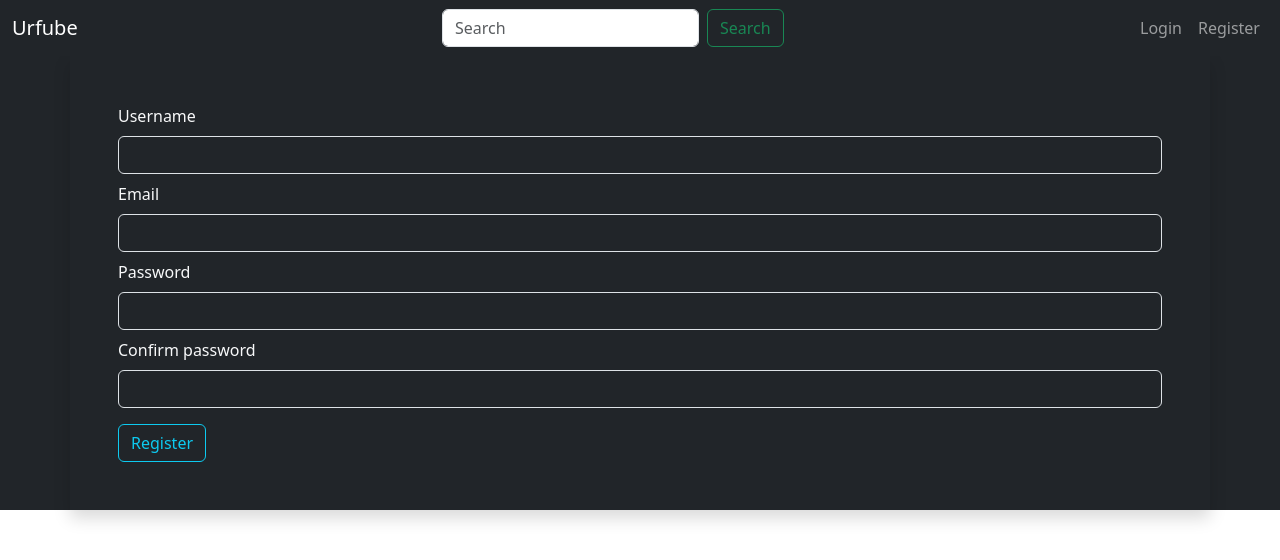
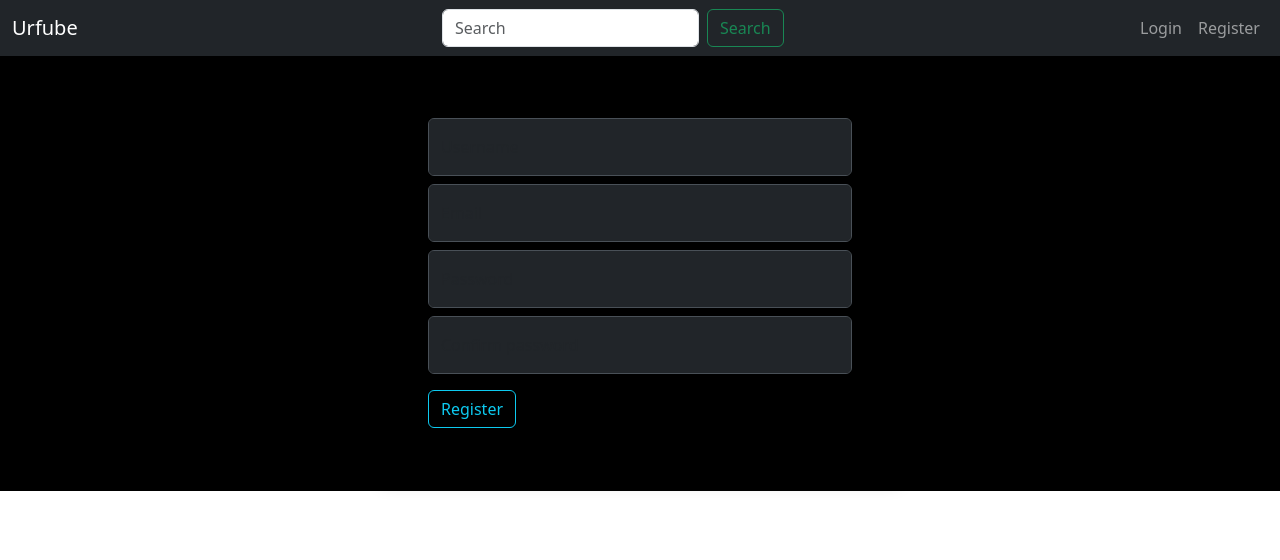
Before and after one commit to jurmaev/urfube_frontend, a Vue app: page /register in a window 1280 px wide. Shown: the top 560 px of the page. Built offline with nearby package versions, Linux system fonts and the light colour scheme.

Commit message:
style changes

```diff
--- a/index.html
+++ b/index.html
@@ -3,19 +3,13 @@
 
 <head>
   <meta charset="UTF-8">
-  <!-- <link rel="icon" href="/favicon.ico"> -->
   <meta name="viewport" content="width=device-width, initial-scale=1.0">
-  <link href="https://cdn.jsdelivr.net/npm/bootstrap@5.3.0-alpha1/dist/css/bootstrap.min.css" rel="stylesheet"
-    integrity="sha384-GLhlTQ8iRABdZLl6O3oVMWSktQOp6b7In1Zl3/Jr59b6EGGoI1aFkw7cmDA6j6gD" crossorigin="anonymous">
-  <script defer src="https://cdn.jsdelivr.net/npm/bootstrap@5.3.0-alpha1/dist/js/bootstrap.bundle.min.js"
-    integrity="sha384-w76AqPfDkMBDXo30jS1Sgez6pr3x5MlQ1ZAGC+nuZB+EYdgRZgiwxhTBTkF7CXvN"
-    crossorigin="anonymous"></script>
-    <link rel="stylesheet" href="./node_modules/video.js/dist/video-js.css">
+  <link rel="stylesheet" href="./node_modules/video.js/dist/video-js.css">
   <title>Urfube</title>
 </head>
 
 <body>
-  <div id="app" class="bg-dark"></div>
+  <div id="app"></div>
   <script type="module" src="/src/main.js"></script>
 </body>
 
--- a/package.json
+++ b/package.json
@@ -8,8 +8,10 @@
     "preview": "vite preview"
   },
   "dependencies": {
+    "@popperjs/core": "^2.11.7",
     "@vuelidate/core": "^2.0.2",
     "@vuelidate/validators": "^2.0.2",
+    "bootstrap": "^5.3.0-alpha3",
     "pinia": "^2.0.34",
     "vue": "^3.2.47",
     "vue-router": "^4.1.6"
--- a/src/App.vue
+++ b/src/App.vue
@@ -14,7 +14,10 @@ export default {
 </script> -->
 <template>
   <HeaderComponent />
-  <RouterView />
+  <main class="bg-black" style="margin-top: 55px;">
+    <RouterView />
+  </main>
+
 </template>
 
 <style scoped></style>
--- a/src/components/HeaderComponent.vue
+++ b/src/components/HeaderComponent.vue
@@ -24,7 +24,7 @@ export default {
 
 <template>
     <header>
-        <nav class="navbar navbar-expand-lg navbar-dark bg-dark">
+        <nav class="navbar fixed-top navbar-expand-lg navbar-dark bg-dark">
             <div class="container-fluid">
                 <RouterLink class="navbar-brand" :to="{ name: 'main' }">Urfube</RouterLink>
                 <button class="navbar-toggler" type="button" data-bs-toggle="collapse"
--- a/src/main.js
+++ b/src/main.js
@@ -3,6 +3,8 @@ import App from './App.vue'
 import router from './router'
 import store from './store/user'
 import './assets/main.css'
+import "bootstrap/dist/css/bootstrap.min.css"
+import "bootstrap"
 
 const app = createApp(App)
 
--- a/src/views/AccountView.vue
+++ b/src/views/AccountView.vue
@@ -52,28 +52,36 @@ export default {
     <div class="container-fluid">
         <h1>Upload video</h1>
         <form>
-            <div class="container-sm shadow p-5">
-                <label for="title" class="mb-2 text-light">Title </label>
+            <div class="container-sm shadow p-5" data-bs-theme="dark">
                 <div v-for="(error, index) of v$.title.$errors" :key="index">
                     <div class="text-danger mb-2"><span>{{ error.$message }}</span></div>
                 </div>
-                <input type="text" id="title" v-model.trim="title" class="form-control mb-2 bg-dark text-light"
-                    :class="{ 'is-invalid': v$.title.$error }" />
-                <label for="description" class="mb-2 text-light">Description </label>
+                <div class="form-floating">
+                    <input type="text" id="title" v-model.trim="title" class="form-control mb-2 "
+                        :class="{ 'is-invalid': v$.title.$error }" placeholder="title" />
+                    <label for="title" class="mb-2 ">Title</label>
+                </div>
                 <div v-for="(error, index) of v$.description.$errors" :key="index">
                     <div class="text-danger mb-2"><span>{{ error.$message }}</span></div>
                 </div>
-                <textarea type="textarea" id="description" v-model.trim="description" class="form-control mb-2 bg-dark text-light"
-                    :class="{ 'is-invalid': v$.description.$error }"></textarea>
-                <label class="text-light mb-2" for="file">Select a file:</label>
+                <div class="form-floating">
+                    <textarea type="textarea" id="description" v-model.trim="description" class="form-control mb-2 "
+                        :class="{ 'is-invalid': v$.description.$error }" placeholder="description"></textarea>
+                    <label for="description" class="mb-2 ">Description </label>
+                </div>
+                <!-- <label class=" mb-2" for="file">Select a file:</label> -->
                 <div v-for="(error, index) of v$.video.$errors" :key="index">
                     <div class="text-danger mb-2"><span>{{ error.$message }}</span></div>
                 </div>
-                <input class="form-control mb-2 bg-dark text-light" type="file" id="file" name="file" accept=".mp4" @change="setFile"
-                    :class="{ 'is-invalid': v$.video.$error }">
-                <button @click.prevent="sendFormData" type="submit" class="btn btn-outline-info">Upload video</button>
+                <!-- <input class="form-control mb-2 " type="file" id="file" name="file" accept=".mp4" @change="setFile"
+                    :class="{ 'is-invalid': v$.video.$error }"> -->
+                <div class="input-group mb-2">
+                    <input type="file" class="form-control" aria-describedby="files" aria-label="Upload" id="file"
+                        name="file" accept=".mp4" @change="setFile" :class="{ 'is-invalid': v$.video.$error }">
+                    <button class="btn btn-outline-secondary" type="button" id="inputGroupFileAddon04" @click="sendFormData">Upload</button>
+                </div>
+                <!-- <button @click.prevent="sendFormData" type="submit" class="btn btn-outline-info">Upload video</button> -->
             </div>
-
         </form>
     </div>
 </template>
--- a/src/views/LoginView.vue
+++ b/src/views/LoginView.vue
@@ -57,23 +57,38 @@ export default {
 }
 </script>
 <template>
+    <div class="form-signin mx-auto">
         <form>
-        <div class="container-sm shadow p-5">
-            <label for="username" class="mb-2 text-light">Username </label>
+            <div class="container-sm shadow p-5" data-bs-theme="dark">
+                <h1 class="h3 mb-3 fw-normal  text-center text-secondary">Please sign in</h1>
                 <div v-for="(error, index) of v$.username.$errors" :key="index">
                     <div class="text-danger mb-2"><span>{{ error.$message }}</span></div>
                 </div>
-            <input type="text" id="username" v-model.trim="username" class="form-control mb-2 bg-dark text-light"
-                :class="{ 'is-invalid': v$.username.$error }" />
-            <label for="password" class="mb-2 text-light">Password </label>
+                <div class="form-floating">
+                    <input type="text" id="username" v-model.trim="username" class="form-control  mb-2"
+                        :class="{ 'is-invalid': v$.username.$error }" placeholder="username" />
+                    <label for="username">Username</label>
+                </div>
+                <div class="form-floating">
+                    <input type="password" id="password" v-model.trim="password" class="form-control  mb-2"
+                        :class="{ 'is-invalid': v$.password.$error }" placeholder="password" />
+                    <label for="password">Password</label>
+                </div>
                 <div v-for="(error, index) of v$.password.$errors" :key="index">
                     <div class="text-danger mb-2"><span>{{ error.$message }}</span></div>
                 </div>
-            <input type="password" id="password" v-model.trim="password" class="form-control mb-2 bg-dark text-light"
-                :class="{ 'is-invalid': v$.password.$error }" />
                 <div v-if="this.errorMessage" class="text-danger mb-2"><span>{{ this.errorMessage }}</span></div>
-            <button @click.prevent="sendFormData" type="submit" class="btn btn-outline-info">Login</button>
+                <button @click.prevent="sendFormData" type="submit" class="btn w-100 btn-lg btn-outline-info">Login</button>
             </div>
+        </form>
+    </div>
+</template>
 
-    </form>
-</template>
+<style scoped>
+.form-signin {
+    max-width: 440px;
+    padding: 15px;
+}
+
+/* .form-floating > label { z-index: 3; } */
+</style>
--- a/src/views/MainView.vue
+++ b/src/views/MainView.vue
@@ -21,7 +21,7 @@ export default {
 <template>
     <div v-if="!videos"></div>
     <div v-else class="container p-4" v-for="video in videos" :key="video['key']">
-        <div class="card col card__link bg-dark border-light">
+        <div class="card col card__link bg-dark border-secondary">
             <RouterLink :to="{
                 name: 'video', params: { id: video['id'] }, query: {
                     title: video['title'], description: video['description'],
--- a/src/views/RegisterView.vue
+++ b/src/views/RegisterView.vue
@@ -48,35 +48,50 @@ export default {
 </script>
 
 <template>
+    <div class="form-register mx-auto">
         <form>
-        <div class="container-sm shadow p-5">
-            <label for="username" class="mb-2 text-light">Username </label>
+            <div class="container-sm shadow p-5" data-bs-theme="dark">
                 <div v-for="(error, index) of v$.username.$errors" :key="index">
                     <div class="text-danger mb-2"><span>{{ error.$message }}</span></div>
                 </div>
-            <input type="text" id="username" v-model.trim="username" class="form-control mb-2 bg-dark text-light"
-                :class="{ 'is-invalid': v$.username.$error }" />
-            <label for="email" class="mb-2 text-light">Email </label>
+                <div class="form-floating">
+                    <input type="text" id="username" v-model.trim="username" class="form-control mb-2"
+                        :class="{ 'is-invalid': v$.username.$error }" placeholder="username" />
+                    <label for="username" class="mb-2">Username </label>
+                </div>
                 <div v-for="(error, index) of v$.email.$errors" :key="index">
                     <div class="text-danger mb-2"><span>{{ error.$message }}</span></div>
                 </div>
-            <input type="text" id="email" v-model.trim="email" class="form-control mb-2 bg-dark text-light"
-                :class="{ 'is-invalid': v$.email.$error }" />
-            <label for="password" class="mb-2 text-light">Password </label>
+                <div class="form-floating">
+                    <input type="text" id="email" v-model.trim="email" class="form-control mb-2"
+                        :class="{ 'is-invalid': v$.email.$error }" placeholder="email" />
+                    <label for="email" class="mb-2">Email </label>
+                </div>
                 <div v-for="(error, index) of v$.password.password.$errors" :key="index">
                     <div class="text-danger mb-2"><span>{{ error.$message }}</span></div>
                 </div>
-            <input type="password" id="password" v-model.trim="password.password" class="form-control mb-2 bg-dark text-light"
-                :class="{ 'is-invalid': v$.password.password.$error }" />
-            <label for="confirm-password" class="mb-2 text-light">Confirm password </label>
+                <div class="form-floating">
+                    <input type="password" id="password" v-model.trim="password.password" class="form-control mb-2"
+                        :class="{ 'is-invalid': v$.password.password.$error }" placeholder="password" />
+                    <label for="password" class="mb-2">Password </label>
+                </div>
                 <div v-for="(error, index) of v$.password.confirm.$errors" :key="index">
                     <div class="text-danger mb-2"><span>{{ error.$message }}</span></div>
                 </div>
-            <input type="password" id="confirm-password" v-model.trim="password.confirm" class="form-control mb-3 bg-dark text-light"
-                :class="{ 'is-invalid': v$.password.confirm.$error }" />
+                <div class="form-floating">
+                    <input type="password" id="confirm-password" v-model.trim="password.confirm" class="form-control mb-3"
+                        :class="{ 'is-invalid': v$.password.confirm.$error }" placeholder="password2" />
+                    <label for="confirm-password" class="mb-2">Confirm password </label>
+                </div>
                 <div v-if="this.errorMessage" class="text-danger mb-2"><span>{{ this.errorMessage }}</span></div>
                 <button @click.prevent="sendFormData" type="submit" class="btn btn-outline-info">Register</button>
             </div>
-
         </form>
+    </div>
 </template>
+<style scoped>
+.form-register {
+    max-width: 550px;
+    padding: 15px;
+}
+</style>
```
Also changed, not shown: src/components/VideoPlayer.vue (+6 -4 lines), src/views/VideoView.vue (+9 -13 lines), 1 other file (tests, documents, lock files or other folders). Lines whose indentation alone changed are shown as unchanged.
